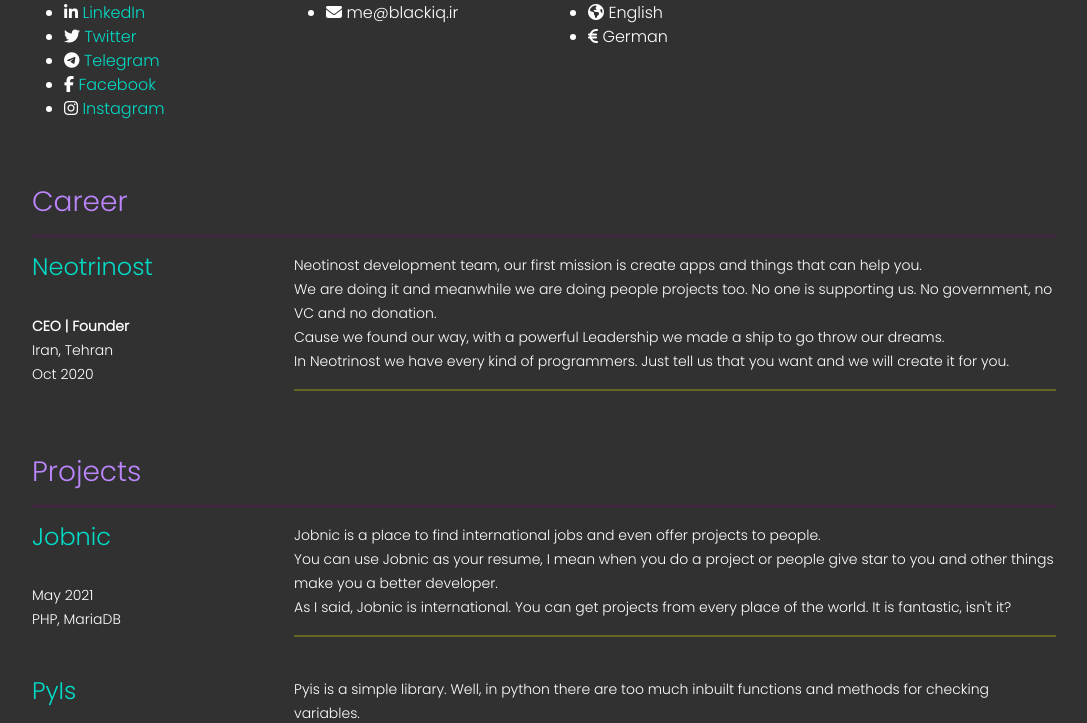
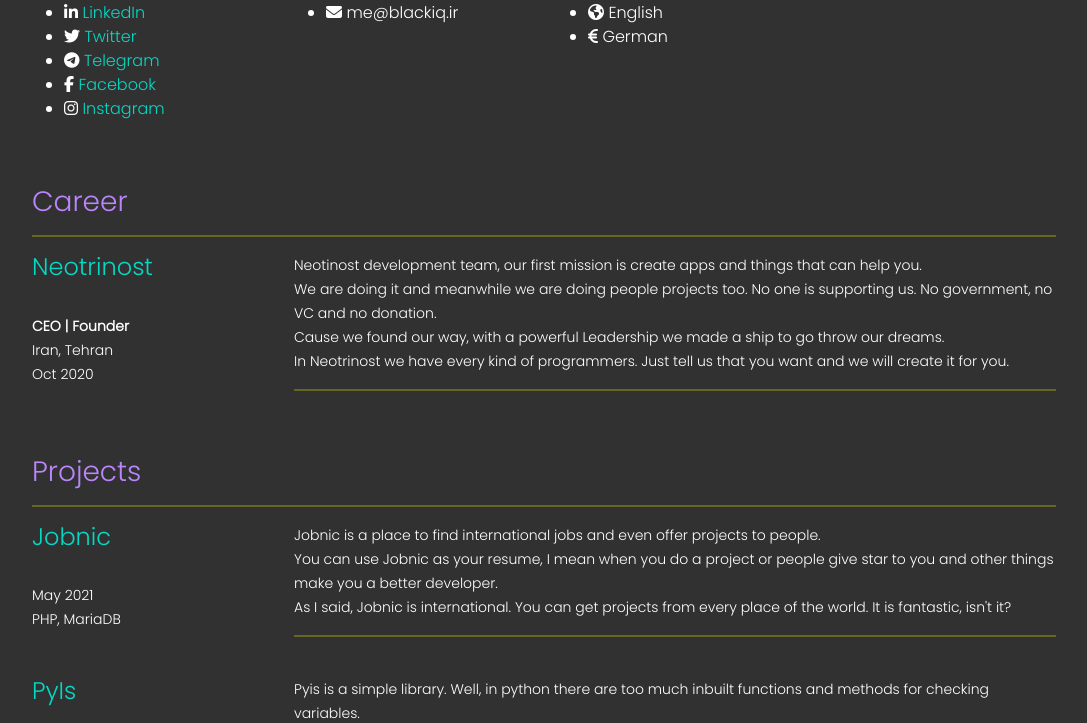
Before and after one commit to BlackIQ/BlackIQ.ir, a Flask app: page / in a window 1280 px wide. Shown: the part 501-1224 px from the top of the page, without its empty margins (96-1183 px from the left). Run offline with Flask 2, Linux system fonts and the light colour scheme; some libraries are stand-ins or nearby versions.

Commit message:
Add done

```diff
--- a/app/templates/index.html
+++ b/app/templates/index.html
@@ -88,8 +88,8 @@
             text-decoration: yellow;
         }
         .dark .purplehr {
-            background: purple;
-            border: 1px solid purple;
+            background: yellow;
+            border: 1px solid yellow;
         }
         .dark .redhr {
             background: yellow;
```
